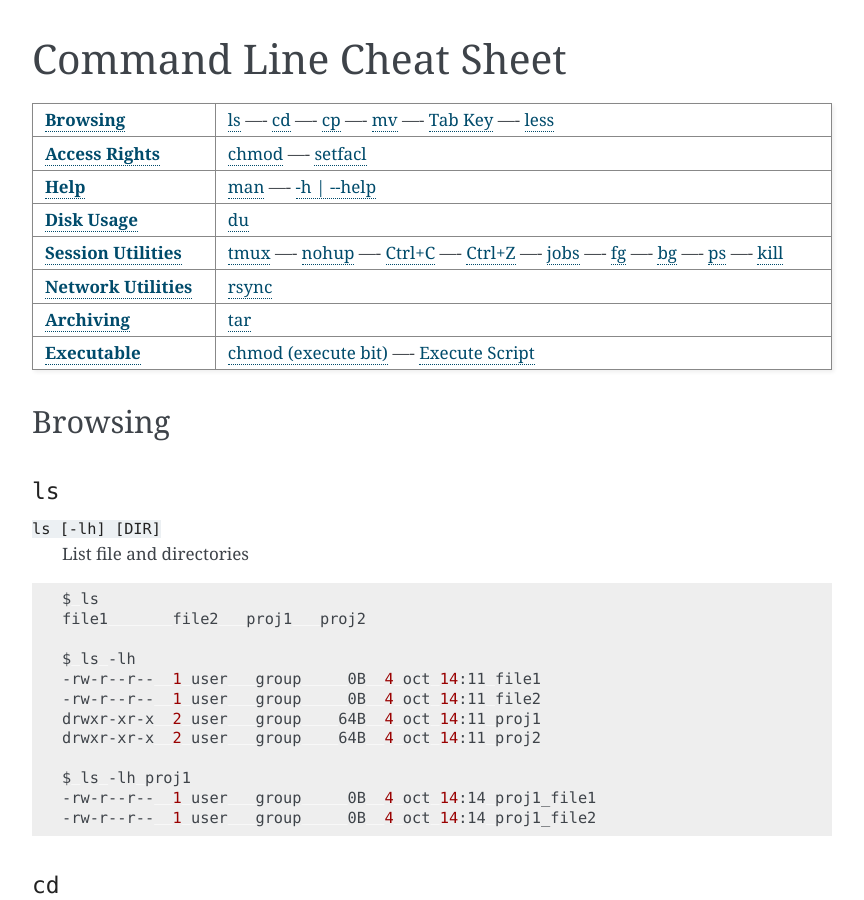
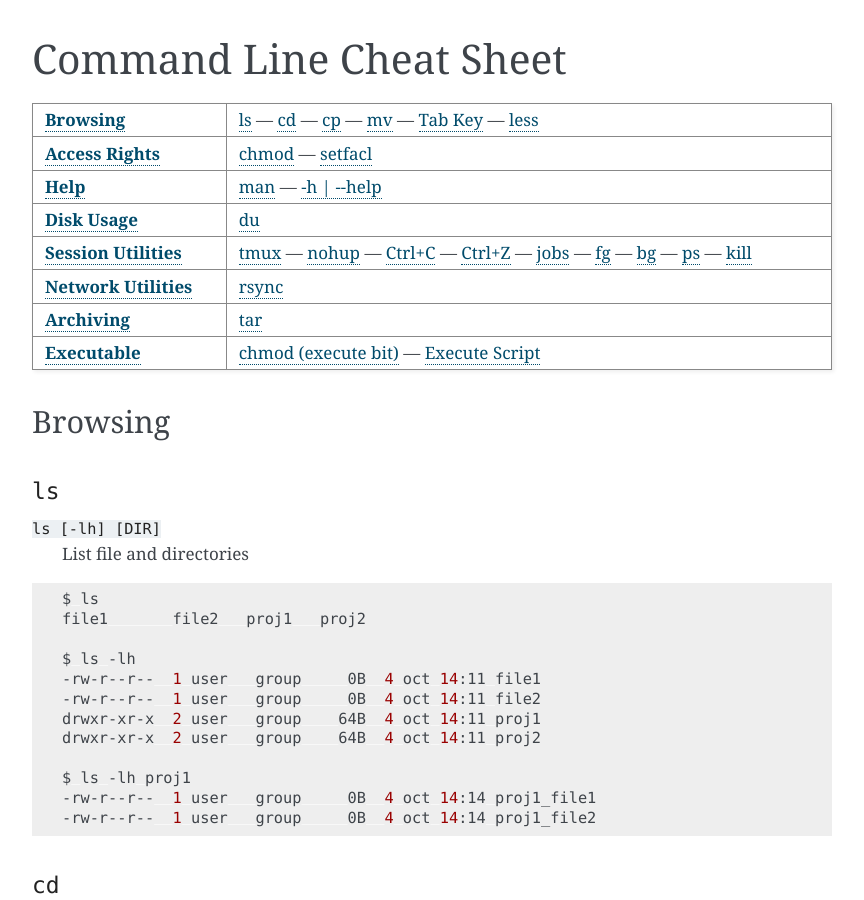
Before and after one commit to satyaog/cli-cheatsheet, a Sphinx documentation site: the page built from docs/source/index.rst, in a window 1280 px wide and 900 px high. Shown: the whole window, without its empty margins (168-1032 px from the left). Built offline with Sphinx 7.4.7, drawn with Linux system fonts in a browser that asks for light colours.

```diff
--- a/docs/source/index.rst
+++ b/docs/source/index.rst
@@ -15,36 +14,36 @@ Command Line Cheat Sheet
    :width: 100%
 
    * - `Browsing`_
-     - `ls`_ ----
-       `cd`_ ----
-       `cp`_ ----
-       `mv`_ ----
-       `Tab Key`_ ----
+     - `ls`_ ---
+       `cd`_ ---
+       `cp`_ ---
+       `mv`_ ---
+       `Tab Key`_ ---
        `less`_
    * - `Access Rights`_
-     - `chmod`_ ----
+     - `chmod`_ ---
        `setfacl`_
    * - `Help`_
-     - `man`_ ----
+     - `man`_ ---
        `-h | \--help`_
    * - `Disk Usage`_
      - `du`_
    * - `Session Utilities`_
-     - `tmux`_ ----
-       `nohup`_ ----
-       `Ctrl+C`_ ----
-       `Ctrl+Z`_ ----
-       `jobs`_ ----
-       `fg`_ ----
-       `bg`_ ----
-       `ps`_ ----
+     - `tmux`_ ---
+       `nohup`_ ---
+       `Ctrl+C`_ ---
+       `Ctrl+Z`_ ---
+       `jobs`_ ---
+       `fg`_ ---
+       `bg`_ ---
+       `ps`_ ---
        `kill`_
    * - `Network Utilities`_
      - `rsync`_
    * - `Archiving`_
      - `tar`_
    * - `Executable`_
-     - `chmod (execute bit)`_ ----
+     - `chmod (execute bit)`_ ---
        `Execute Script`_
 
 ********
```
Also changed, not shown: other parts of docs/source/index.rst (+3 -4 lines).
